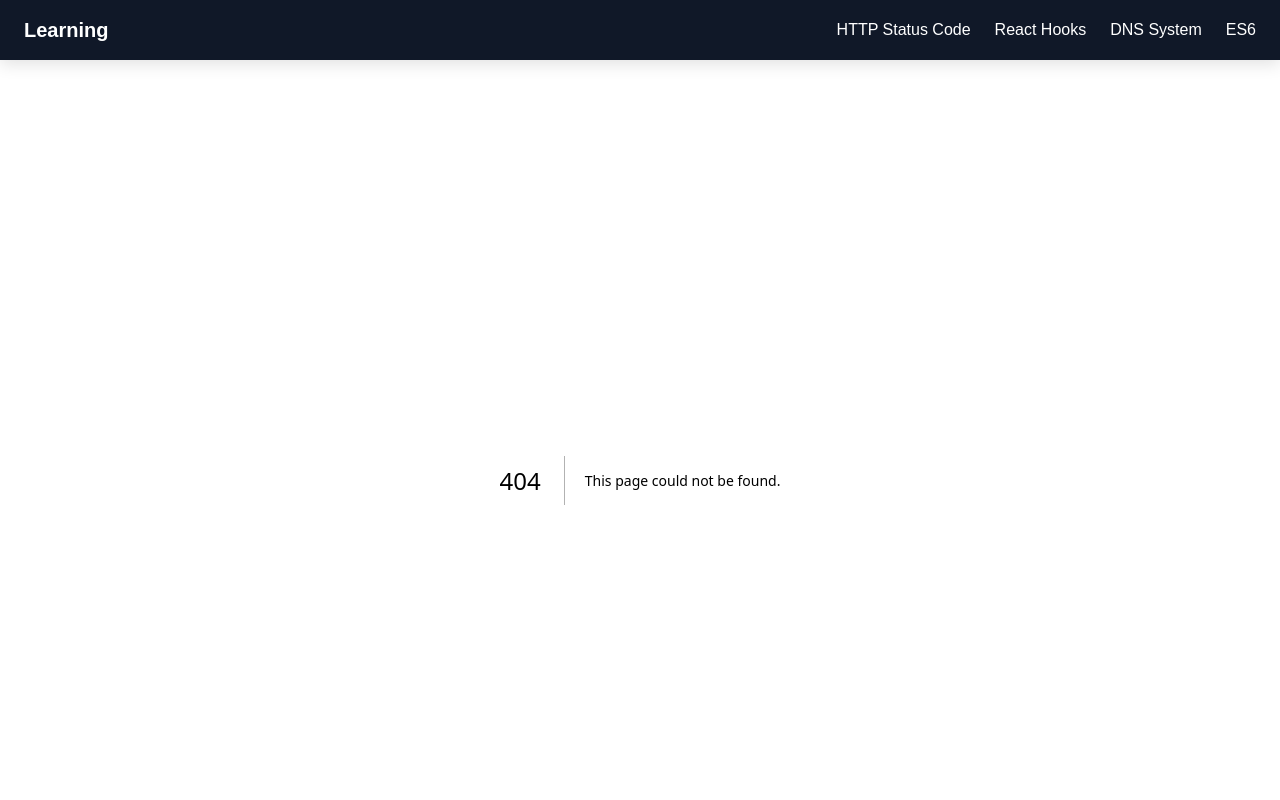
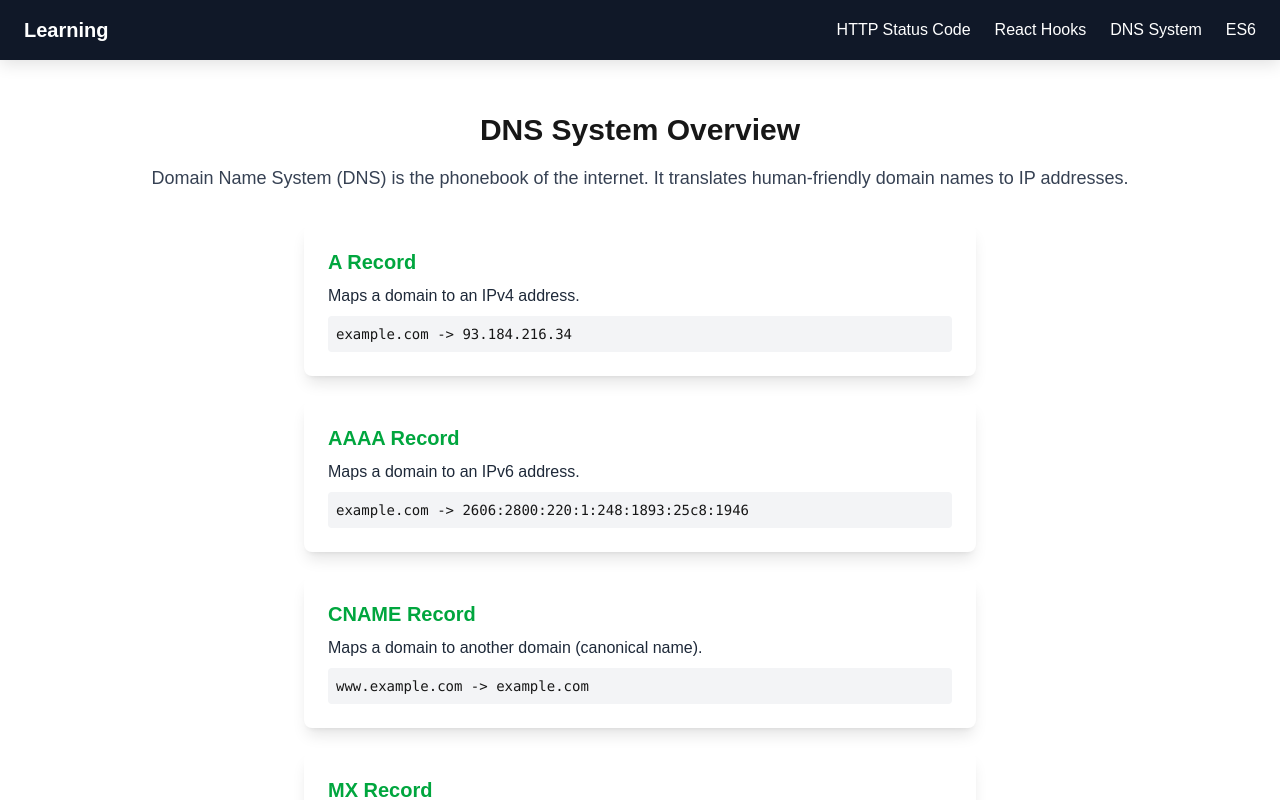
Before and after one commit to RiyaKukadiya/Learning-Concepts, a Next.js app in the folder learning-concepts/: page /dns-system in a window 1280 px wide. Before the commit this address had no page. Shown: the top 800 px of the page. Built offline with nearby package versions, Linux system fonts and the light colour scheme.

Commit message:
make a dns-system page and add card data into this for DNS-system and make json file for it.

```diff
--- a/learning-concepts/src/app/components/Header.tsx
+++ b/learning-concepts/src/app/components/Header.tsx
@@ -45,7 +45,7 @@ const Header = () => {
               <Link href="/react-hook">React Hooks</Link>
             </li>
             <li>
-              <Link href="/http-status-code">DNS System</Link>
+              <Link href="/dns-system">DNS System</Link>
             </li>
             <li>
               <Link href="/http-status-code">ES6</Link>
--- /dev/null
+++ b/learning-concepts/src/app/content/dns.json
@@ -0,0 +1,31 @@
+{
+  "title": "DNS System Overview",
+  "description": "Domain Name System (DNS) is the phonebook of the internet. It translates human-friendly domain names to IP addresses.",
+  "records": [
+    {
+      "name": "A Record",
+      "description": "Maps a domain to an IPv4 address.",
+      "example": "example.com -> 93.184.216.34"
+    },
+    {
+      "name": "AAAA Record",
+      "description": "Maps a domain to an IPv6 address.",
+      "example": "example.com -> 2606:2800:220:1:248:1893:25c8:1946"
+    },
+    {
+      "name": "CNAME Record",
+      "description": "Maps a domain to another domain (canonical name).",
+      "example": "www.example.com -> example.com"
+    },
+    {
+      "name": "MX Record",
+      "description": "Specifies mail servers for the domain.",
+      "example": "example.com -> mail.example.com"
+    },
+    {
+      "name": "TXT Record",
+      "description": "Stores text information for sources outside your domain.",
+      "example": "example.com -> v=spf1 include:_spf.google.com ~all"
+    }
+  ]
+}
--- /dev/null
+++ b/learning-concepts/src/app/dns-system/page.tsx
@@ -0,0 +1,49 @@
+"use client";
+import React from "react";
+import dnsData from "../content/dns.json";
+
+type DNSRecord = {
+  name: string;
+  description: string;
+  example: string;
+};
+
+type DNSData = {
+  title: string;
+  description: string;
+  records: DNSRecord[];
+};
+
+const data = dnsData as DNSData;
+
+export default function DNSPage() {
+  return (
+    <div className="min-h-screen p-8 flex flex-col items-center animate-fade-in">
+      <h1 className="text-3xl font-bold mb-4">{data.title}</h1>
+      <p className="mb-8 text-lg text-gray-700 dark:text-gray-300">{data.description}</p>
+      <div className="grid gap-6 w-full max-w-2xl">
+        {data.records.map((record, idx) => (
+          <div
+            key={record.name}
+            className={`bg-white dark:bg-gray-800 rounded-lg shadow-lg p-6 transform transition duration-500 hover:scale-105 hover:shadow-2xl animate-slide-${idx % 2 === 0 ? "left" : "right"}`}
+            style={{ animationDelay: `${idx * 0.15}s` }}
+          >
+            <h2 className="text-xl font-semibold mb-2 text-green-600">{record.name}</h2>
+            <p className="mb-2 text-gray-800 dark:text-gray-200">{record.description}</p>
+            <pre className="bg-gray-100 dark:bg-gray-900 rounded p-2 text-sm overflow-x-auto">
+              <code>{record.example}</code>
+            </pre>
+          </div>
+        ))}
+      </div>
+    </div>
+  );
+}
+
+// for globals.css
+// .animate-fade-in { animation: fadeIn 0.8s ease; }
+// .animate-slide-left { animation: slideLeft 0.7s cubic-bezier(.39,.575,.565,1) both; }
+// .animate-slide-right { animation: slideRight 0.7s cubic-bezier(.39,.575,.565,1) both; }
+// @keyframes fadeIn { from { opacity: 0; } to { opacity: 1; } }
+// @keyframes slideLeft { from { transform: translateX(-40px); opacity: 0; } to { transform: translateX(0); opacity: 1; } }
+// @keyframes slideRight { from { transform: translateX(40px); opacity: 0; } to { transform: translateX(0); opacity: 1; } }
--- a/learning-concepts/src/app/globals.css
+++ b/learning-concepts/src/app/globals.css
@@ -67,3 +67,19 @@ body {
 .animate-slide-up {
   animation: slideUp 0.7s cubic-bezier(.39,.575,.565,1) both;
 }
+
+@keyframes slideLeft {
+  from { transform: translateX(-40px); opacity: 0; }
+  to { transform: translateX(0); opacity: 1; }
+}
+.animate-slide-left {
+  animation: slideLeft 0.7s cubic-bezier(.39,.575,.565,1) both;
+}
+
+@keyframes slideRight {
+  from { transform: translateX(40px); opacity: 0; }
+  to { transform: translateX(0); opacity: 1; }
+}
+.animate-slide-right {
+  animation: slideRight 0.7s cubic-bezier(.39,.575,.565,1) both;
+}
```
